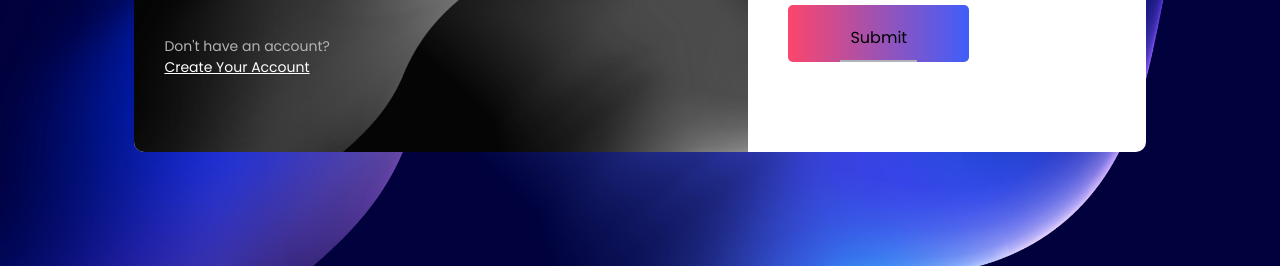
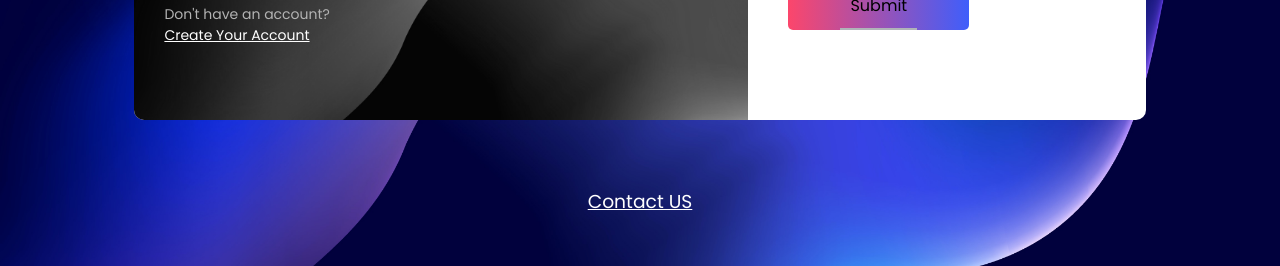
Before and after one commit to nakulsharma09/xenonsstackky, a website: page index.html in a window 1280 px wide. Shown: the part 534-800 px from the top of the page. Drawn offline with Linux system fonts and the light colour scheme.

Commit message:
added the new contact page

```diff
--- a/index.html
+++ b/index.html
@@ -43,6 +43,12 @@
 		<br><br>
 	</div>
 	</div>
+
+	<div class="contactdiv">
+		<a href="contact.html">
+			<h3>Contact US</h3>
+		</a>
+	</div>
 	<script>
 		const form = document.getElementById('index')
 		form.addEventListener('submit', index)
--- a/style.css
+++ b/style.css
@@ -37,7 +37,7 @@ body {
 }
 
 .box-form {
-  margin: 5rem auto;
+  margin: 3rem auto;
   width: 80%;
   background: #ffffff;
   border-radius: 10px;
@@ -255,3 +255,16 @@ fieldset {
 nav a {
   text-decoration: none;
 }
+
+.contactdiv {
+  text-align: center;
+  margin: 0 auto;
+  display: flex;
+  justify-content: center;
+}
+.contactdiv a h3 {
+  text-decoration: underline;
+  line-height: normal;
+  font-weight: 400;
+  color: white;
+}
```
Also changed, not shown: home.html (deleted, +0 -35 lines), signup.html (+5 -0 lines).
